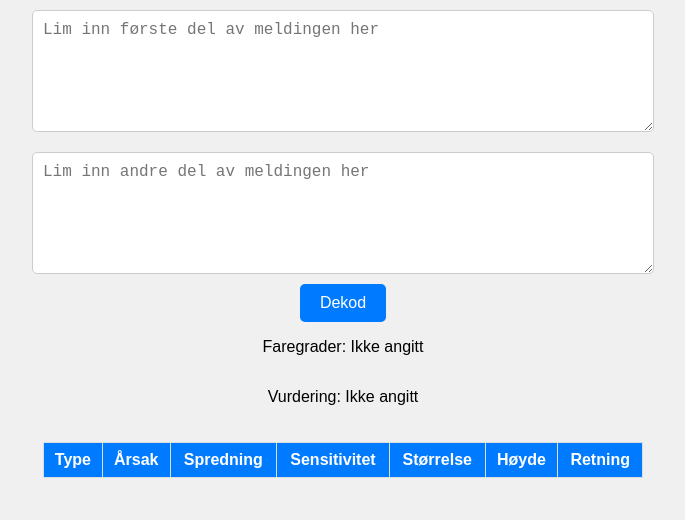
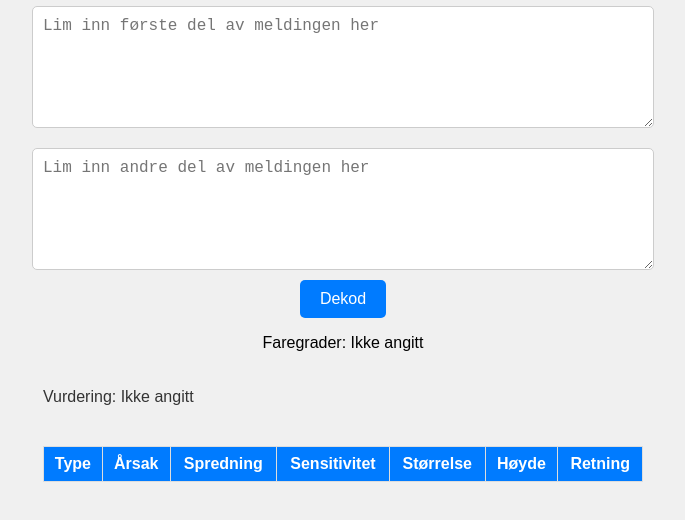
Before and after one commit to palchrb/YrDecoder, a plain HTML site: page avalanche.html in a window 1280 px wide. Shown: the part 216-736 px from the top of the page, without its empty margins (297-982 px from the left). Drawn offline with Linux system fonts and the light colour scheme.

Commit message:
Update avalanche.html

```diff
--- a/avalanche.html
+++ b/avalanche.html
@@ -91,7 +91,8 @@
     <button id="decodeAvalancheButton">Dekod</button>
 
  <p id="dangerLevels">Faregrader: Ikke angitt</p>
-<p id="vurdering">Vurdering: Ikke angitt</p>
+<p id="vurdering" class="vurdering">Vurdering: Ikke angitt</p>
+
 
 
     <table id="avalancheTable">
```
